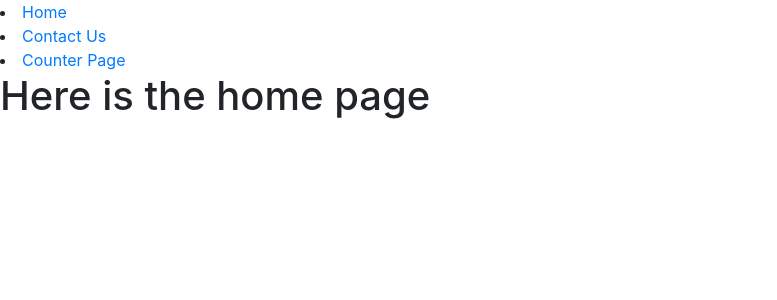
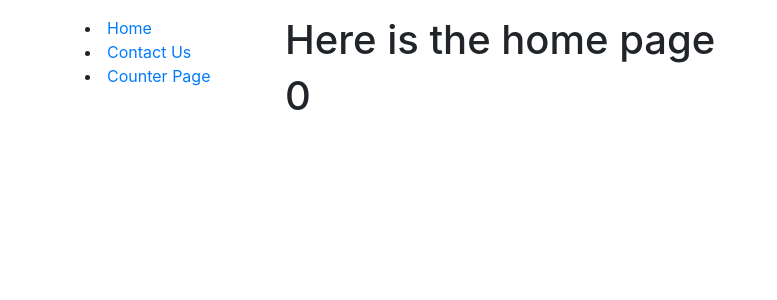
Before and after one commit to fostersnt/people_management, a Vue app: page / in a window 1280 px wide. Shown: the top 300 px of the page, without its empty margins (0-777 px from the left). Built offline with nearby package versions, Linux system fonts and the light colour scheme.

Commit message:
Added a notfound page

```diff
--- a/src/App.vue
+++ b/src/App.vue
@@ -1,8 +1,29 @@
 <template>
-  <div>
-    <li><router-link to="/">Home</router-link></li>
-    <li><router-link to="/contact">Contact Us</router-link></li>
-    <li><router-link to="/counter">Counter Page</router-link></li>
+  <div class="container mt-3">
+    <div class="main">
+      <div style="height: 100vh; width: 200px;">
+      <NavBar />
+    </div>
+    <div style="flex: 1;">
+      <router-view></router-view>
+    </div>
+    </div>
   </div>
-  <router-view ></router-view>
 </template>
+
+<script>
+import NavBar from "@/components/views/NavBar.vue";
+
+export default {
+  name: "nav-bar",
+  components: {
+    NavBar,
+  },
+};
+</script>
+
+<style>
+.main{
+  display: flex;
+}
+</style>
--- a/src/components/router/index.js
+++ b/src/components/router/index.js
@@ -2,21 +2,30 @@ import {createRouter, createWebHistory} from 'vue-router';
 import HomePage from '../views/HomePage';
 import ContactPage from '../views/ContactPage';
 import HelloWorld from '../HelloWorld';
+import NotFound from '../views/NotFound';
 
 const router = createRouter({
     history: createWebHistory(),
     routes: [
         {
             path: '/',
+            name: 'Home',
             component: HomePage
         },
         {
             path: '/contact',
+            name: 'Contact',
             component: ContactPage
         },
         {
             path: '/counter',
+            name: 'Counter',
             component: HelloWorld
+        },
+        {
+            path: '/:catchAll(.*)',
+            name: 'NotFound',
+            component: NotFound
         }
     ]
 })
--- a/src/components/views/HomePage.vue
+++ b/src/components/views/HomePage.vue
@@ -1,3 +1,13 @@
 <template>
     <h1>Here is the home page</h1>
+    <h1>{{ getCounter }}</h1>
 </template>
+
+<script>
+import { mapGetters } from 'vuex'
+export default {
+    computed: {
+        ...mapGetters('counterMod', ['getCounter'])
+    }
+}
+</script>
--- /dev/null
+++ b/src/components/views/NavBar.vue
@@ -0,0 +1,13 @@
+<template>
+    <div id="side_bar">
+    <li><router-link :to="{name: 'Home'}">Home</router-link></li>
+    <li><router-link :to="{name: 'Contact'}">Contact Us</router-link></li>
+    <li><router-link :to="{name: 'Counter'}">Counter Page</router-link></li>
+  </div>
+</template>
+
+<style>
+    #side_bar{
+        height: 100vh;
+    }
+</style>
--- /dev/null
+++ b/src/components/views/NotFound.vue
@@ -0,0 +1,5 @@
+<template>
+    <h1 class="text-danger">
+        The page you're looking for cannot be found.
+    </h1>
+</template>
```
